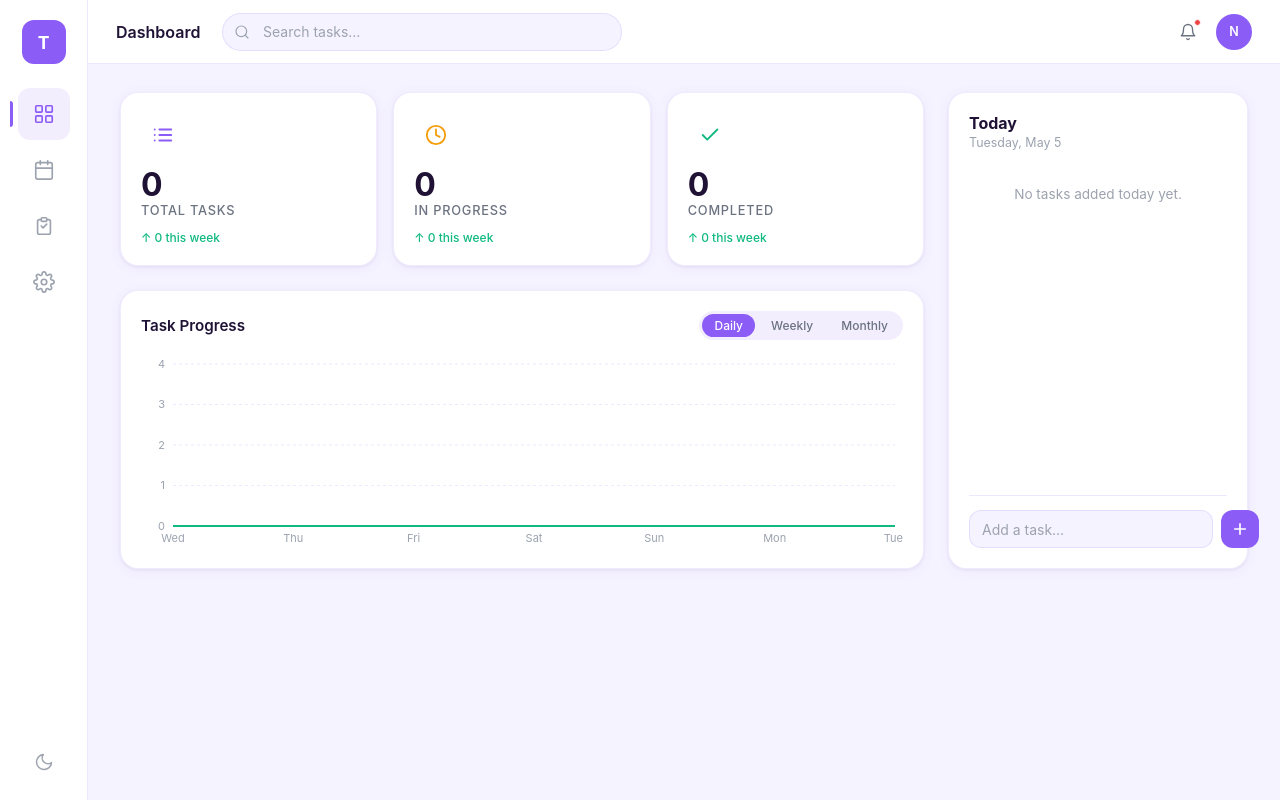
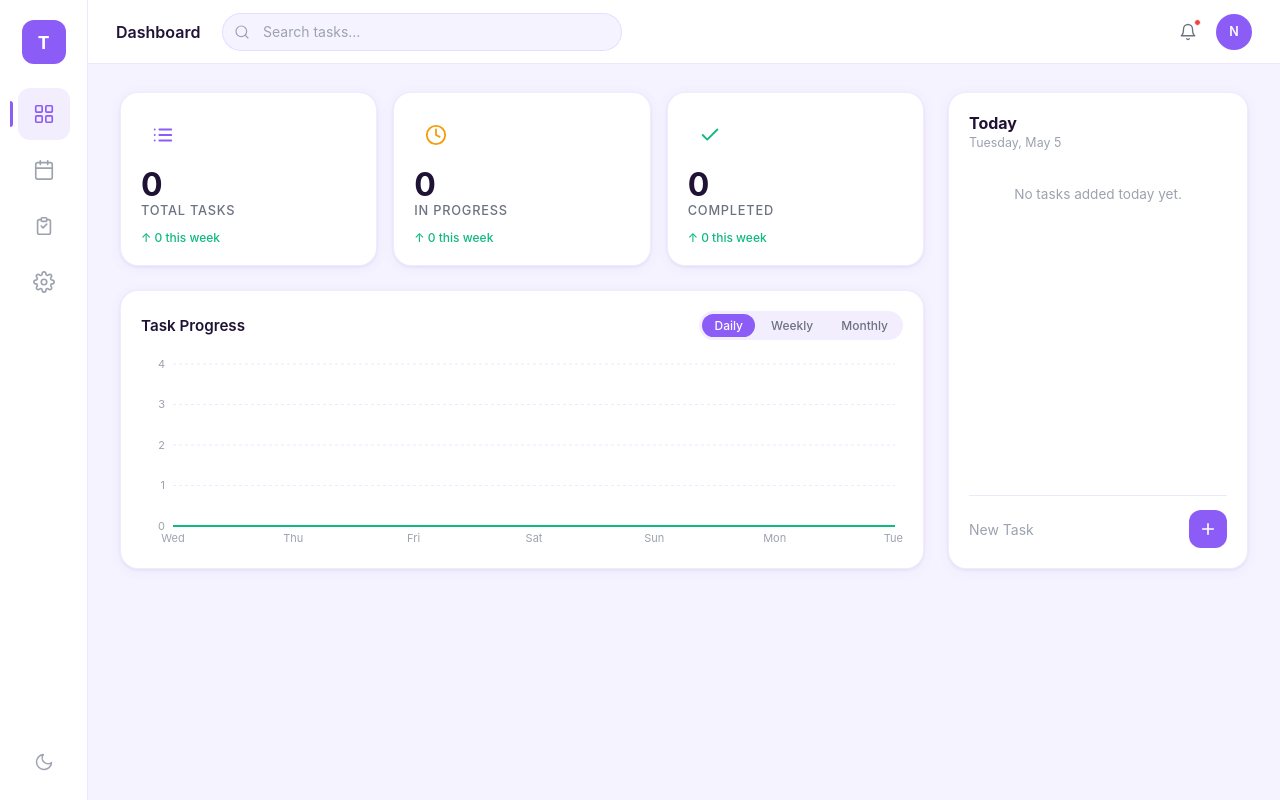
Before and after one commit to ziu222/react-todo, a React (Vite) app in the folder to-do app/: page / in a window 1280 px wide. Built offline with nearby package versions, Linux system fonts and the light colour scheme.

Commit message:
feat(dashboard): open AddTaskModal from today panel + button

```diff
--- a/to-do app/src/components/dashboard/TodayPanel.css
+++ b/to-do app/src/components/dashboard/TodayPanel.css
@@ -78,26 +78,16 @@
 
 .today-add-form {
   display: flex;
-  gap: 8px;
   align-items: center;
+  justify-content: space-between;
   border-top: 1px solid var(--border-color);
   padding-top: 14px;
 }
 
-.today-add-input {
-  flex: 1;
-  height: 38px;
-  background: var(--input-bg);
-  border: 1px solid var(--border-color);
-  border-radius: var(--radius-md);
-  padding: 0 12px;
+.today-add-label {
   font-size: 0.875rem;
-  color: var(--text-primary);
-  transition: border-color var(--transition-fast);
+  color: var(--text-muted);
 }
-
-.today-add-input::placeholder { color: var(--text-muted); }
-.today-add-input:focus { border-color: var(--accent-light); outline: none; }
 
 .today-add-btn {
   width: 38px;
--- a/to-do app/src/components/dashboard/TodayPanel.tsx
+++ b/to-do app/src/components/dashboard/TodayPanel.tsx
@@ -1,7 +1,9 @@
 import { useState } from 'react'
 import { useTodosContext } from '../../app/TodosContext'
+import AddTaskModal from '../kanban/AddTaskModal'
 import './TodayPanel.css'
 
+// Returns true when a timestamp falls on the current local calendar day.
 function isSameDay(ts: number): boolean {
   const d = new Date(ts)
   const now = new Date()
@@ -26,16 +28,9 @@ const STATUS_COLOR: Record<string, string> = {
 
 export default function TodayPanel() {
   const { filteredTodos, addTodo } = useTodosContext()
-  const [input, setInput] = useState('')
+  const [modalOpen, setModalOpen] = useState(false)
 
   const todayTodos = filteredTodos.filter(t => isSameDay(t.createdAt))
-
-  function handleAdd(e: React.FormEvent) {
-    e.preventDefault()
-    if (!input.trim()) return
-    addTodo(input.trim())
-    setInput('')
-  }
 
   const today = new Date().toLocaleDateString('en', { weekday: 'long', month: 'long', day: 'numeric' })
 
@@ -63,22 +58,26 @@ export default function TodayPanel() {
         ))}
       </ul>
 
-      <form className="today-add-form" onSubmit={handleAdd}>
-        <input
-          className="today-add-input"
-          type="text"
-          placeholder="Add a task…"
-          value={input}
-          onChange={e => setInput(e.target.value)}
-          aria-label="New task title"
-          maxLength={500}
-        />
-        <button type="submit" className="today-add-btn" aria-label="Add task">
+      <div className="today-add-form">
+        <span className="today-add-label">New Task</span>
+        <button
+          className="today-add-btn"
+          onClick={() => setModalOpen(true)}
+          aria-label="Add task"
+        >
           <svg viewBox="0 0 24 24" fill="none" stroke="currentColor" strokeWidth="2.2" strokeLinecap="round">
             <path d="M12 5v14M5 12h14" />
           </svg>
         </button>
-      </form>
+      </div>
+
+      {modalOpen && (
+        <AddTaskModal
+          initialStatus="todo"
+          onClose={() => setModalOpen(false)}
+          onSubmit={({ title, ...extras }) => addTodo(title, extras)}
+        />
+      )}
     </aside>
   )
 }
```
